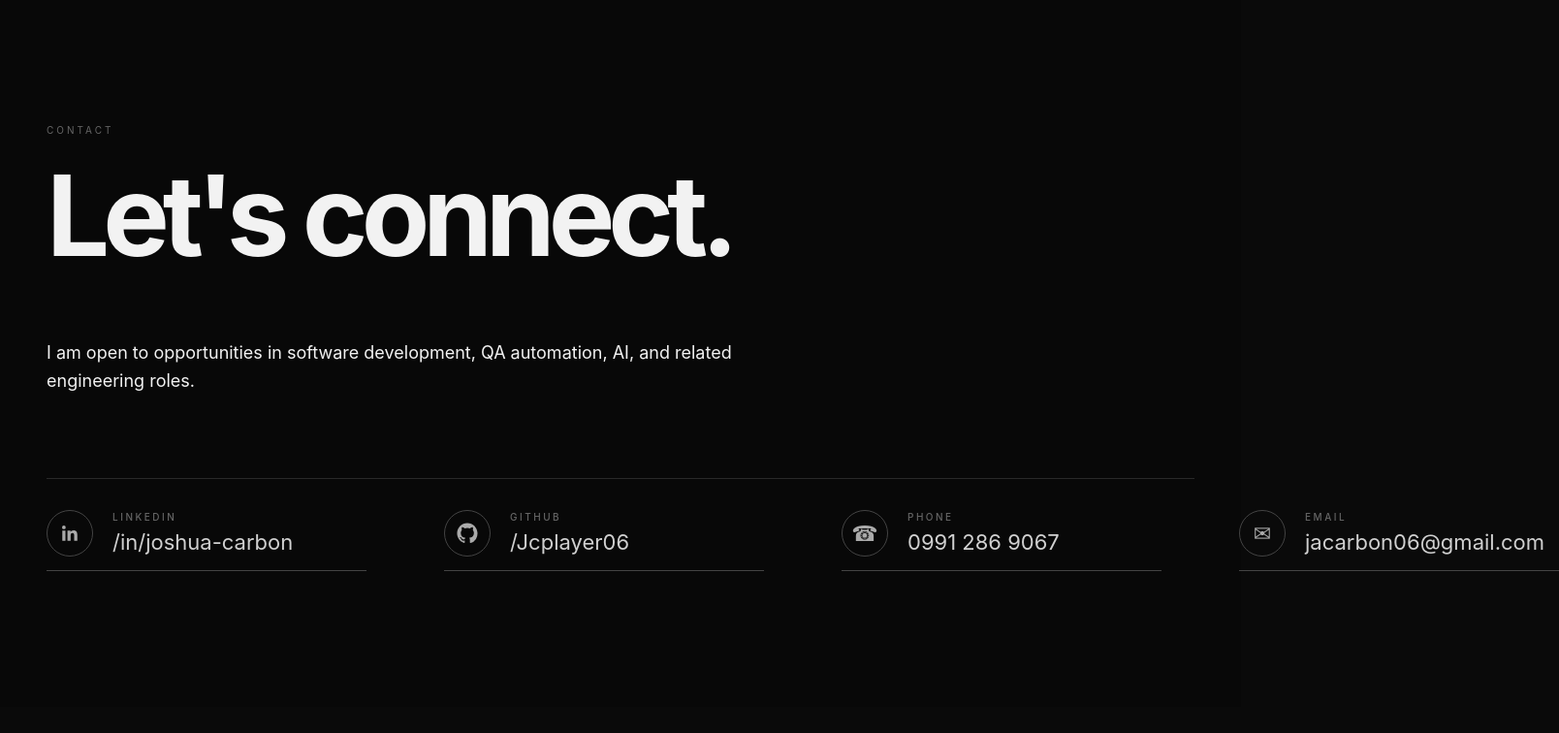
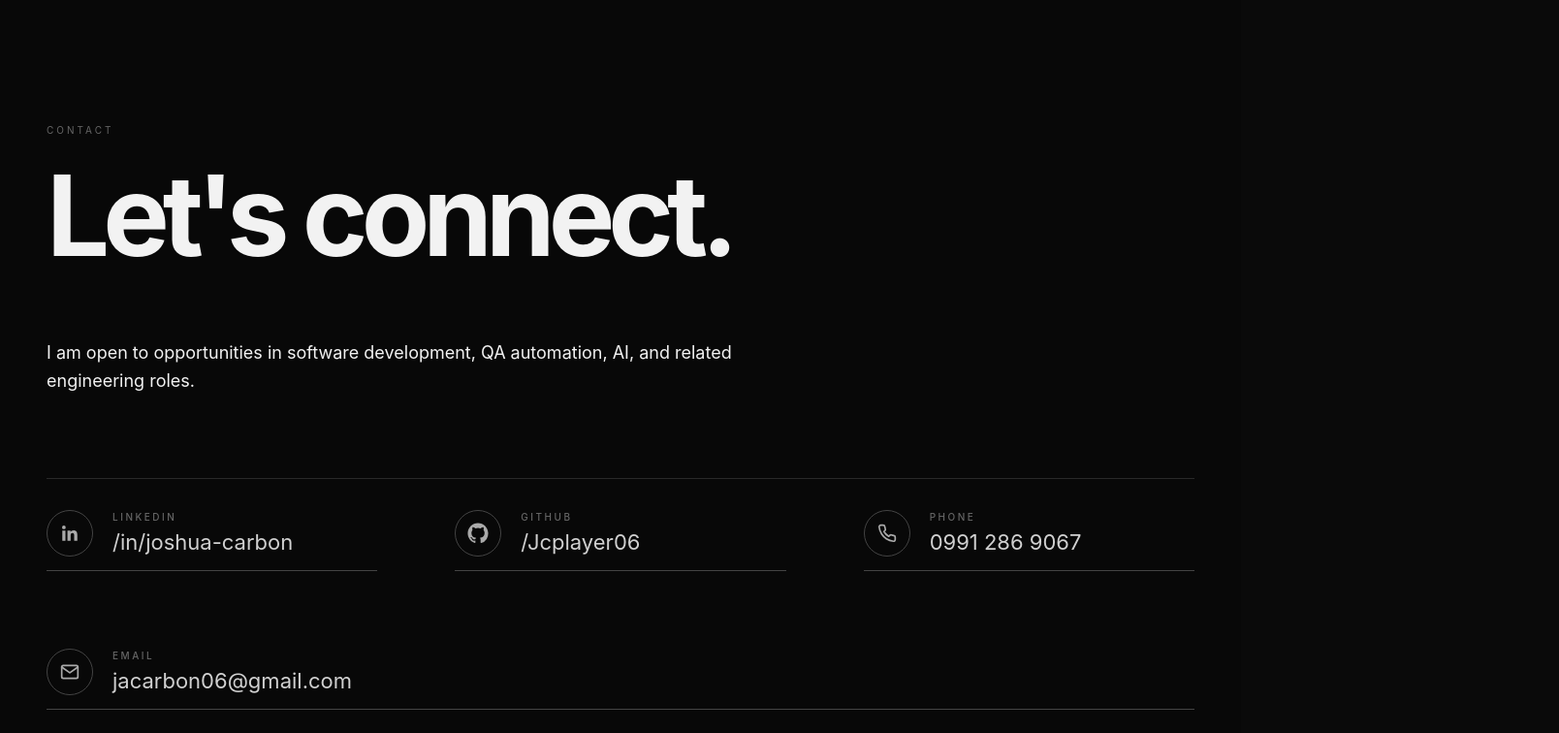
Before and after one commit to Jcplayer06/joshua-carbon-website-portfolio, a React (Vite) app: page / in a window 1280 px wide. Shown: the part 2734-3490 px from the top of the page at 97% size, 1608 px wide, since content can reach past the window. Before the commit the page ends 3463 px from the top, so only its background shows below. Built offline with nearby package versions, Linux system fonts and the light colour scheme.

Commit message:
Update portfolio website

```diff
--- a/src/pages/Home.tsx
+++ b/src/pages/Home.tsx
@@ -384,7 +384,7 @@
 
           <a
             href="tel:+639912869067"
-            className="contact-item contact-phone"
+            className="contact-item contact-phone-card"
             aria-label="Call 0991 286 9067"
           >
 
@@ -392,7 +392,9 @@
               className="contact-icon phone-icon"
               aria-hidden="true"
             >
-              ☎
+              <svg width="20" height="20" viewBox="0 0 24 24" fill="none" stroke="currentColor" strokeWidth="2" strokeLinecap="round" strokeLinejoin="round">
+                <path d="M22 16.92v3a2 2 0 0 1-2.18 2 19.79 19.79 0 0 1-8.63-3.07 19.5 19.5 0 0 1-6-6 19.79 19.79 0 0 1-3.07-8.67A2 2 0 0 1 4.11 2h3a2 2 0 0 1 2 1.72c.127.96.361 1.903.7 2.81a2 2 0 0 1-.45 2.11L8.09 9.91a16 16 0 0 0 6 6l1.27-1.27a2 2 0 0 1 2.11-.45c.907.339 1.85.573 2.81.7A2 2 0 0 1 22 16.92z" />
+              </svg>
             </span>
 
             <span className="contact-item-content">
@@ -414,7 +416,7 @@
 
           <a
             href="mailto:jacarbon06@gmail.com"
-            className="contact-item contact-email"
+            className="contact-item contact-email-card"
             aria-label="Email jacarbon06@gmail.com"
           >
 
@@ -422,7 +424,10 @@
               className="contact-icon email-icon"
               aria-hidden="true"
             >
-              ✉
+              <svg width="20" height="20" viewBox="0 0 24 24" fill="none" stroke="currentColor" strokeWidth="2" strokeLinecap="round" strokeLinejoin="round">
+                <path d="M4 4h16c1.1 0 2 .9 2 2v12c0 1.1-.9 2-2 2H4c-1.1 0-2-.9-2-2V6c0-1.1.9-2 2-2z" />
+                <path d="M22 6l-10 7L2 6" />
+              </svg>
             </span>
 
             <span className="contact-item-content">
```
Also changed, not shown: src/App.css.
